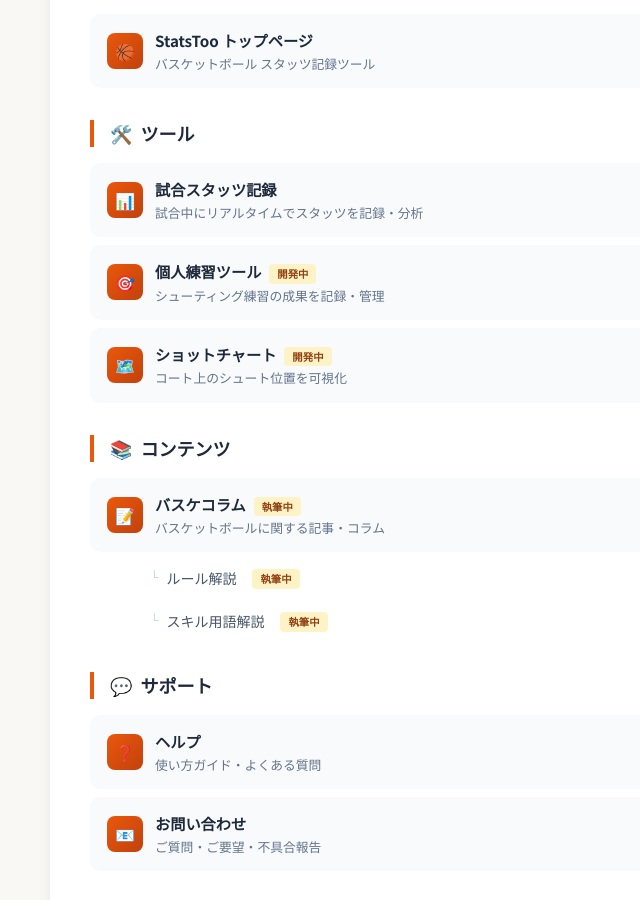
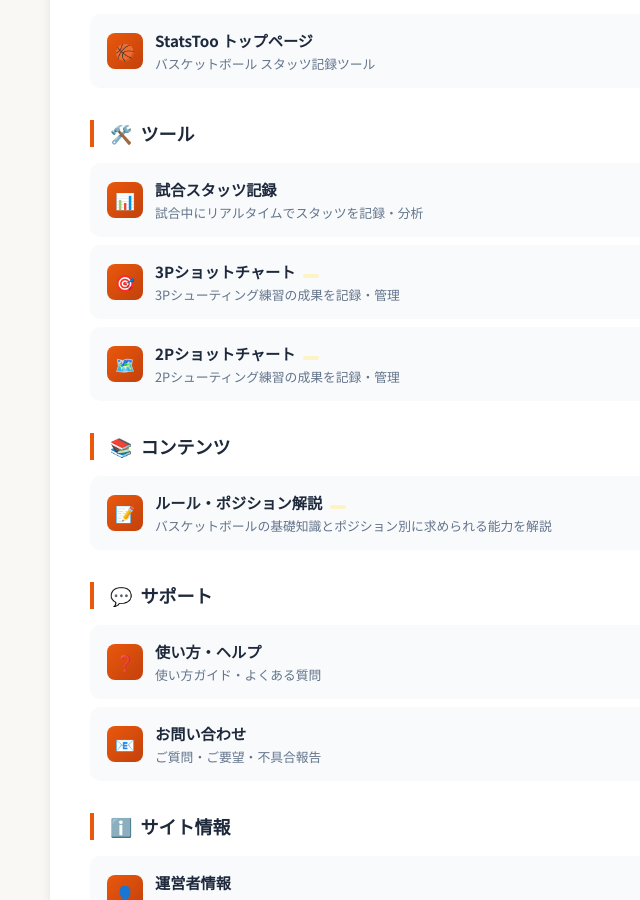
Before and after one commit to BSK-Ryo/statstoo, a Jekyll site: the page built from sitemap/index.html, in a window 1280 px wide and 900 px high, scrolled down 462 px. Shown: the whole window, without its empty margins (222-862 px from the left). Built offline with Jekyll 4.4.1, drawn with Linux system fonts in a browser that asks for light colours; nearby versions of some CDN libraries.

Commit message:
Update index.html

```diff
--- a/sitemap/index.html
+++ b/sitemap/index.html
@@ -68,7 +68,7 @@
             <h2><span>🛠️</span> ツール</h2>
             <ul class="sitemap-list">
                 <li>
-                    <a href="/tools/game-stats/" class="sitemap-link">
+                    <a href="/" class="sitemap-link">
                         <span class="icon">📊</span>
                         <span class="text">
                             <span class="title">試合スタッツ記録</span>
@@ -81,8 +81,8 @@
                     <a href="/tools/practice/" class="sitemap-link">
                         <span class="icon">🎯</span>
                         <span class="text">
-                            <span class="title">個人練習ツール<span class="badge-soon">開発中</span></span>
-                            <span class="desc">シューティング練習の成果を記録・管理</span>
+                            <span class="title">3Pショットチャート<span class="badge-soon"></span></span>
+                            <span class="desc">3Pシューティング練習の成果を記録・管理</span>
                         </span>
                         <span class="arrow">→</span>
                     </a>
@@ -91,8 +91,8 @@
                     <a href="/tools/shot-chart/" class="sitemap-link">
                         <span class="icon">🗺️</span>
                         <span class="text">
-                            <span class="title">ショットチャート<span class="badge-soon">開発中</span></span>
-                            <span class="desc">コート上のシュート位置を可視化</span>
+                            <span class="title">2Pショットチャート<span class="badge-soon"></span></span>
+                            <span class="desc">2Pシューティング練習の成果を記録・管理</span>
                         </span>
                         <span class="arrow">→</span>
                     </a>
@@ -105,20 +105,15 @@
             <h2><span>📚</span> コンテンツ</h2>
             <ul class="sitemap-list">
                 <li>
-                    <a href="/column/" class="sitemap-link">
+                    <a href="/rule/" class="sitemap-link">
                         <span class="icon">📝</span>
                         <span class="text">
-                            <span class="title">バスケコラム<span class="badge-soon">執筆中</span></span>
-                            <span class="desc">バスケットボールに関する記事・コラム</span>
+                            <span class="title">ルール・ポジション解説<span class="badge-soon"></span></span>
+                            <span class="desc">バスケットボールの基礎知識とポジション別に求められる能力を解説</span>
                         </span>
                         <span class="arrow">→</span>
                     </a>
                 </li>
-            </ul>
-            <ul class="sitemap-sublist">
-                <li><a href="/column/rules/" class="sitemap-sublink">ルール解説<span class="badge-soon">執筆中</span></a></li>
-                <li><a href="/column/tips/" class="sitemap-sublink">スキル用語解説<span class="badge-soon">執筆中</span></a></li>
-            </ul>
         </div>
 
         <!-- Support -->
@@ -129,7 +124,7 @@
                     <a href="/help/" class="sitemap-link">
                         <span class="icon">❓</span>
                         <span class="text">
-                            <span class="title">ヘルプ</span>
+                            <span class="title">使い方・ヘルプ</span>
                             <span class="desc">使い方ガイド・よくある質問</span>
                         </span>
                         <span class="arrow">→</span>
```
